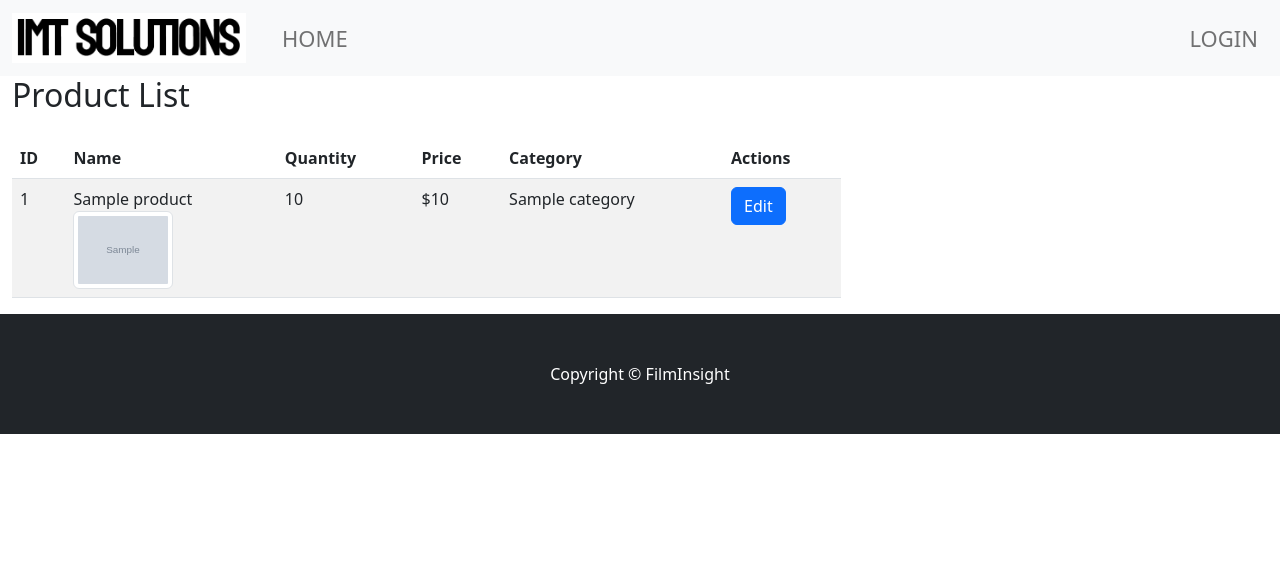
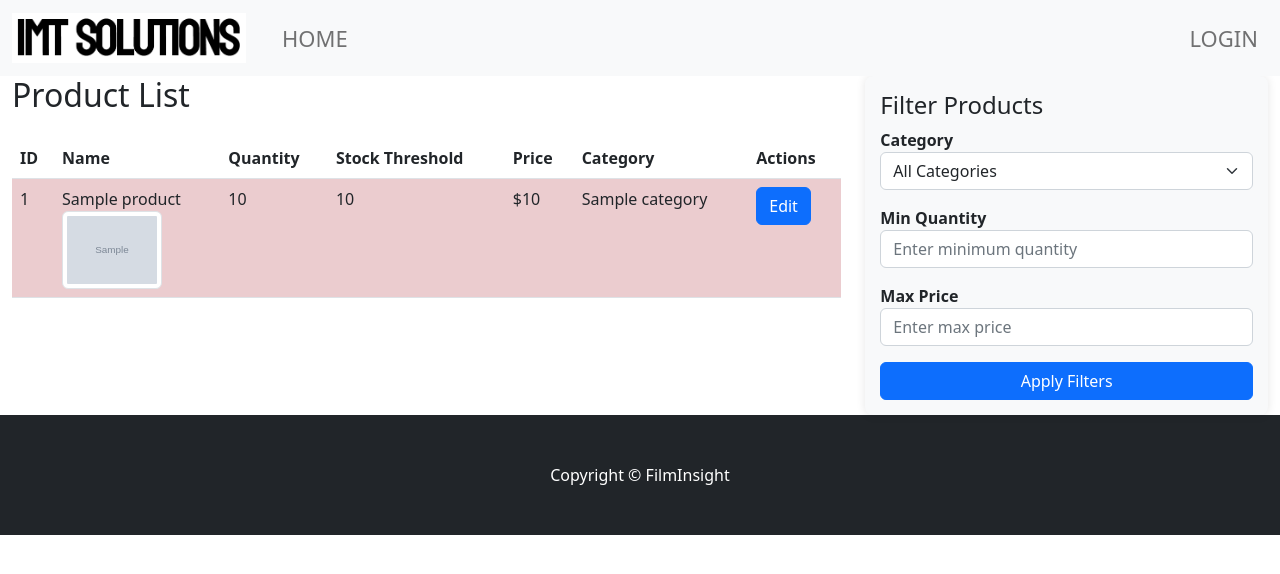
Before and after one commit to Afiq2200546/IMT-Repo, a Flask app: template templates/index.html in a window 1280 px wide. Shown: the top 574 px of the page. Run offline with Flask 3, Linux system fonts and the light colour scheme; the template is opened without the code that fills it: most values are stand-ins (such as "Sample title", 1, 10 or a date in 2020); grey boxes marked "Sample" are stand-in pictures; some libraries are stand-ins or nearby versions.

Commit message:
Added stock level

```diff
--- a/app.py
+++ b/app.py
@@ -420,5 +420,5 @@ def error404():
 
 
 if __name__ == "__main__":
-    app.run(debug=True)
-    # app.run(host='0.0.0.0', port=5000, debug=True)
+    #app.run(debug=True)
+     app.run(host='0.0.0.0', port=5000, debug=True)
--- a/templates/index.html
+++ b/templates/index.html
@@ -2,7 +2,7 @@
 <html lang="en">
 <head>
     <meta charset="UTF-8">
-    <title>Movie Page</title>
+    <title>IMT Solutions</title>
 
     <link rel="stylesheet" type="text/css" href="https://cdn.datatables.net/v/dt/jq-3.3.1/dt-1.10.18/sl-1.3.0/datatables.min.css"/>
     <script type="text/javascript" src="https://cdn.datatables.net/v/dt/jq-3.3.1/dt-1.10.18/sl-1.3.0/datatables.min.js"></script>
@@ -14,10 +14,18 @@
 
     <link href="{{ url_for('static', filename='styles/styles.css') }}" rel="stylesheet" />
     <style>
-        /* Additional styles to ensure 3 movies per row */
         .col {
-            flex: 0 0 33.333333%;
-            max-width: 33.333333%;
+            flex: 0 0 33.333%;
+            max-width: 33.333%;
+        }
+        .filter-container {
+            background: #f8f9fa;
+            padding: 15px;
+            border-radius: 8px;
+            box-shadow: 0px 0px 10px rgba(0, 0, 0, 0.1);
+        }
+        .filter-container label {
+            font-weight: bold;
         }
     </style>
 </head>
@@ -27,7 +35,8 @@
 
     <div class="container">
         <div class="row">
-            <div class="col-8">
+            <!-- Product List Table -->
+            <div class="col-md-8">
                 <h2 class="mb-4">Product List</h2>
                 {% if role == "Manager" %}
                 <a href="{{ url_for('manage_product') }}" class="btn btn-success mb-3">Create New Product</a>
@@ -38,6 +47,7 @@
                             <th>ID</th>
                             <th>Name</th>
                             <th>Quantity</th>
+                            <th>Stock Threshold</th>
                             <th>Price</th>
                             <th>Category</th>
                             <th>Actions</th>
@@ -45,10 +55,16 @@
                     </thead>
                     <tbody>
                         {% for product in products %}
-                        <tr>
+                        <tr {% if product.quantity <= product.alarm_stock_level %}style="background-color: #f8d7da;"{% endif %}
+                            data-category="{{ product.category_id }}"
+                            data-quantity="{{ product.quantity }}"
+                            data-price="{{ product.price }}">
                             <td>{{ product.id }}</td>
-                            <td>{{ product.name }}<br><img src="{{ product.image_url }}" alt="{{ product.name }}" class="img-thumbnail" style="width: 100px; height: auto;"></td>
+                            <td>{{ product.name }}<br>
+                                <img src="{{ product.image_url }}" alt="{{ product.name }}" class="img-thumbnail" style="width: 100px; height: auto;">
+                            </td>
                             <td>{{ product.quantity }}</td>
+                            <td>{{ product.alarm_stock_level }}</td>
                             <td>${{ product.price }}</td>
                             <td>
                                 {% for category in categories %}
@@ -70,13 +86,64 @@
                     </tbody>
                 </table>
             </div>
-            <div class="col-4">
 
+            <!-- Filter Sidebar -->
+            <div class="col-md-4">
+                <div class="filter-container">
+                    <h4>Filter Products</h4>
+                    <div class="mb-3">
+                        <label for="categoryFilter">Category</label>
+                        <select class="form-select" id="categoryFilter">
+                            <option value="">All Categories</option>
+                            {% for category in categories %}
+                            <option value="{{ category.id }}">{{ category.name }}</option>
+                            {% endfor %}
+                        </select>
+                    </div>
+                    <div class="mb-3">
+                        <label for="quantityFilter">Min Quantity</label>
+                        <input type="number" class="form-control" id="quantityFilter" placeholder="Enter minimum quantity">
+                    </div>
+                    <div class="mb-3">
+                        <label for="priceFilter">Max Price</label>
+                        <input type="number" class="form-control" id="priceFilter" placeholder="Enter max price">
+                    </div>
+                    <button class="btn btn-primary w-100" onclick="applyFilters()">Apply Filters</button>
+                </div>
             </div>
         </div>
     </div>
 
     <!-- Footer-->
     {% include 'footer.html'%}
+
+    <script>
+        function applyFilters() {
+            let category = document.getElementById("categoryFilter").value;
+            let minQuantity = document.getElementById("quantityFilter").value;
+            let maxPrice = document.getElementById("priceFilter").value;
+
+            document.querySelectorAll("#product_table tbody tr").forEach(row => {
+                let rowCategory = row.getAttribute("data-category");
+                let rowQuantity = parseInt(row.getAttribute("data-quantity"));
+                let rowPrice = parseFloat(row.getAttribute("data-price"));
+
+                let showRow = true;
+
+                if (category && rowCategory !== category) {
+                    showRow = false;
+                }
+                if (minQuantity && rowQuantity < parseInt(minQuantity)) {
+                    showRow = false;
+                }
+                if (maxPrice && rowPrice > parseFloat(maxPrice)) {
+                    showRow = false;
+                }
+
+                row.style.display = showRow ? "" : "none";
+            });
+        }
+    </script>
+
 </body>
 </html>
```
